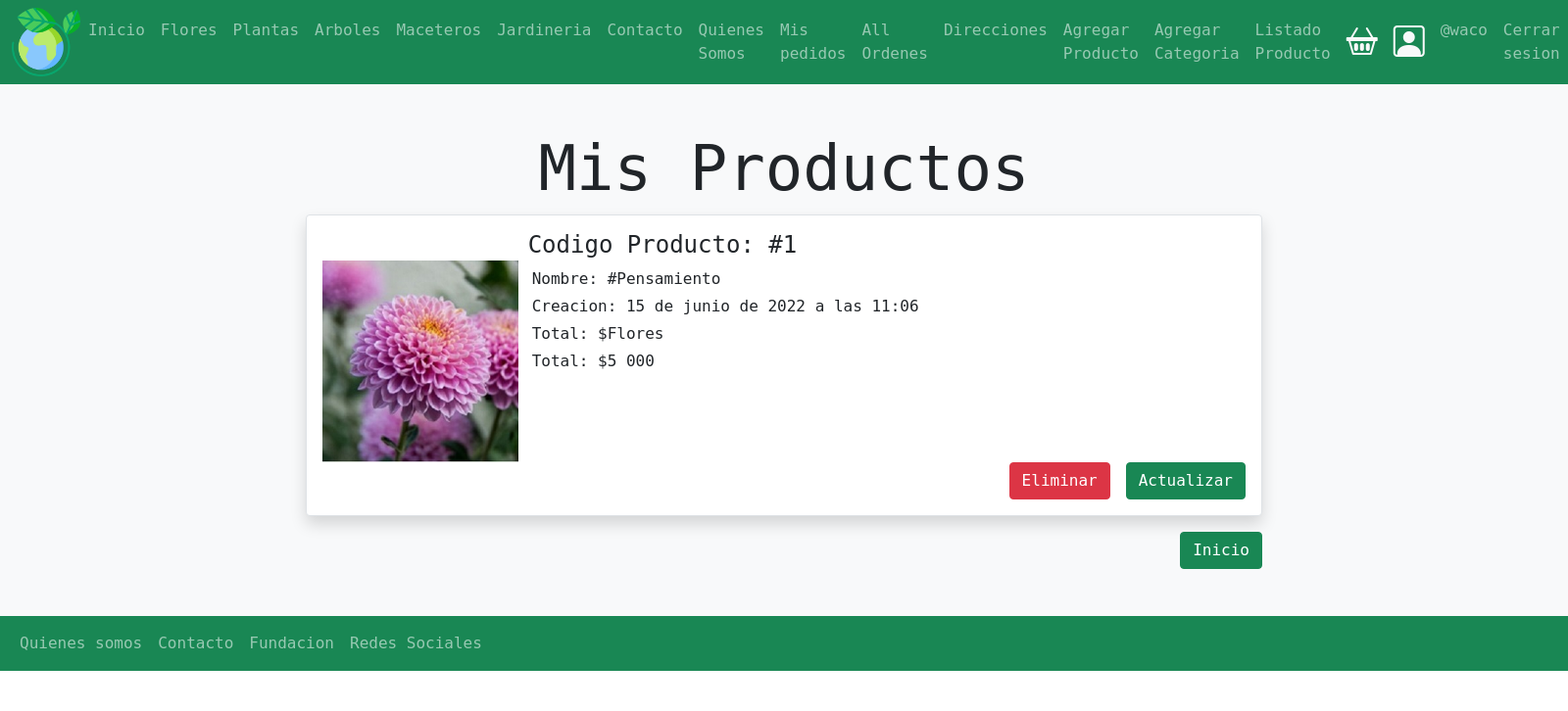
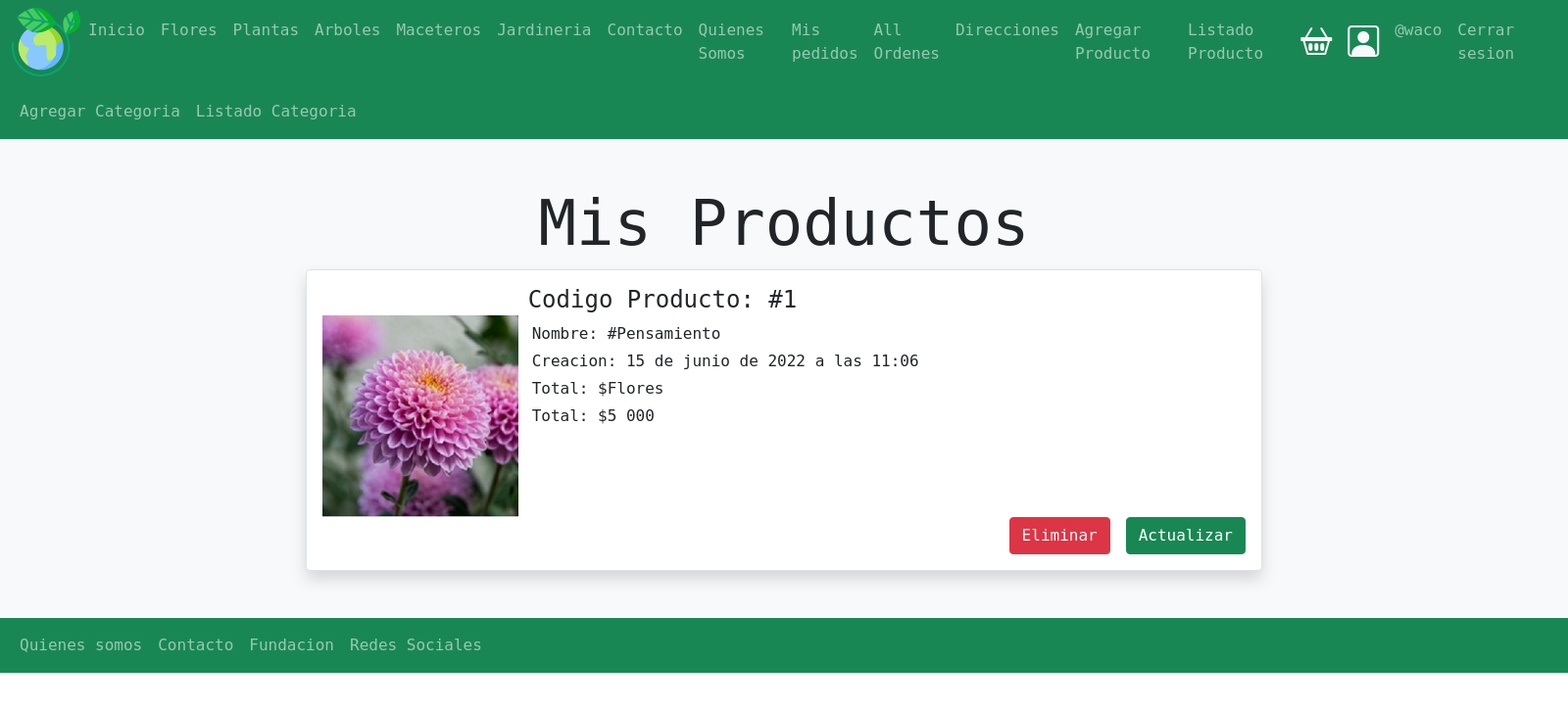
Before and after one commit to dy-garces/tiendaFloreria, a Django app: page /productos/productoListado/ in a window 1600 px wide. Shown: the top 726 px of the page at 98% size. Run offline with Django 4.2, Linux system fonts and the light colour scheme; a user stored in the database is signed in; data comes from the database, SQL or seed files in the repository; both versions use the stored data as it was after the commit; some libraries are stand-ins or nearby versions.

Commit message:
agregado crud de categorias

```diff
--- a/tiendaFloreria/productos/templates/productos/productoListado.html
+++ b/tiendaFloreria/productos/templates/productos/productoListado.html
@@ -24,15 +24,13 @@
                     <p class="card-text m-1"> Total: ${{ producto.precio | intcomma}} </p>
                </div>
                <div class="d-flex justify-content-end">
-                <a href="{% url 'productos:borrar' producto.pk %} " class="btn btn-danger me-3">Eliminar</a>
+                    <a href="{% url 'productos:borrar' producto.pk %} " class="btn btn-danger me-3">Eliminar</a>
                     <a href="{% url 'productos:update' producto.pk %}" class="btn btn-success">Actualizar</a>
                </div>
                 </div>
             </div>
             {% endfor %}
-            <div class="d-flex justify-content-end mt-3">
-                <a href="{% url 'home'  %}" class="btn btn-success" role="button"> Inicio</a>
-            </div>
+
         </div>
     </div>
 </section>
--- a/tiendaFloreria/productos/urls.py
+++ b/tiendaFloreria/productos/urls.py
@@ -13,5 +13,8 @@ urlpatterns = [
     path('update/<int:pk>',views.ProductoUpdateView.as_view(),name='update'),
     path('borrar/<int:pk>',views.ProductoDeleteView.as_view(),name='borrar'),
     path('formCategoria/',views.formCategoria,name='formCategoria'),
+    path('listadoCategoria/',views.listadoCategoria, name='listadoCategoria'),
+    path('updateCategoria/<int:pk>',views.CategoriaUpdateView.as_view(),name='updateCategoria'),
+    path('borrarCategoria/<int:pk>',views.CategoriaDeleteView.as_view(),name='borrarCategoria'),
 
 ]
--- a/tiendaFloreria/productos/views.py
+++ b/tiendaFloreria/productos/views.py
@@ -2,7 +2,7 @@ from django.contrib.auth.decorators import login_required
 from django.shortcuts import redirect, render, resolve_url
 from django.views.generic import ListView, UpdateView, DeleteView
 from django.views.generic.detail import DetailView
-from productos.models import Producto
+from productos.models import Categoria, Producto
 from django.urls import reverse_lazy
 from .forms import FormularioProducto, FormularioCategoria
 from django.contrib import messages
@@ -104,3 +104,23 @@ def formCategoria(request):
             return redirect('home')
 
     return render(request,'productos/formCategoria.html',{'form': form})
+
+def listadoCategoria(request):
+    categoria = Categoria.objects.all()
+    return render(request, 'productos/listadoCategoria.html', { 'categoria':categoria })
+
+class CategoriaUpdateView(LoginRequiredMixin, SuccessMessageMixin, UpdateView):
+    login_url = 'login'
+    model = Categoria
+    form_class = FormularioCategoria
+    template_name = 'productos/updateCategoria.html'
+
+    def get_success_url(self):
+        return resolve_url('productos:listadoCategoria')
+
+class CategoriaDeleteView(LoginRequiredMixin, DeleteView, SuccessMessageMixin):
+    login_url = 'login'
+    model = Categoria
+    template_name = 'productos/borrarCategoria.html'
+    success_url = reverse_lazy('productos:listadoCategoria')
+    success_message = 'Categoria eliminado exitosamente'
--- a/tiendaFloreria/templates/base.html
+++ b/tiendaFloreria/templates/base.html
@@ -77,11 +77,7 @@
                                 <a class="nav-link" href=" {% url 'productos:formProducto' %}">Agregar Producto</a>
                             </li>
                         {% endif %}
-                        {% if user.is_authenticated %}
-                        <li class="nav-item">
-                            <a class="nav-link" href=" {% url 'productos:formCategoria' %}">Agregar Categoria</a>
-                        </li>
-                    {% endif %}
+
 
                         {% if user.is_authenticated %}
                         <li class="nav-item">
@@ -122,6 +118,29 @@
                 </div>
             </div>
         </nav>
+        <nav class="navbar navbar-expand-xl navbar-dark bg-success">
+            <div class="container-fluid">
+                <button class="navbar-toggler nav-item" type="button" data-bs-toggle="collapse"
+                    data-bs-target="#mynavbar">
+                    <span class="navbar-toggler-icon"></span>
+                </button>
+                <div class="collapse navbar-collapse" id="mynavbar">
+                    <ul class="navbar-nav me-auto">
+                        {% if user.is_authenticated %}
+                        <li class="nav-item">
+                            <a class="nav-link" href=" {% url 'productos:formCategoria' %}">Agregar Categoria</a>
+                        </li>
+                    {% endif %}
+                    {% if user.is_authenticated %}
+                        <li class="nav-item">
+                            <a class="nav-link" href=" {% url 'productos:listadoCategoria' %}">Listado Categoria</a>
+                        </li>
+                    {% endif %}
+                        <li class="nav-item">
+                    </ul>
+                </div>
+            </div>
+        </nav>
         {% include 'messages.html' %}
     </header>
 
```
Also changed, not shown: tiendaFloreria/productos/templates/productos/borrarCategoria.html (added, +27 -0 lines), tiendaFloreria/productos/templates/productos/listadoCategoria.html (added, +25 -0 lines), tiendaFloreria/productos/templates/productos/updateCategoria.html (added, +22 -0 lines), tiendaFloreria/db.sqlite3.
